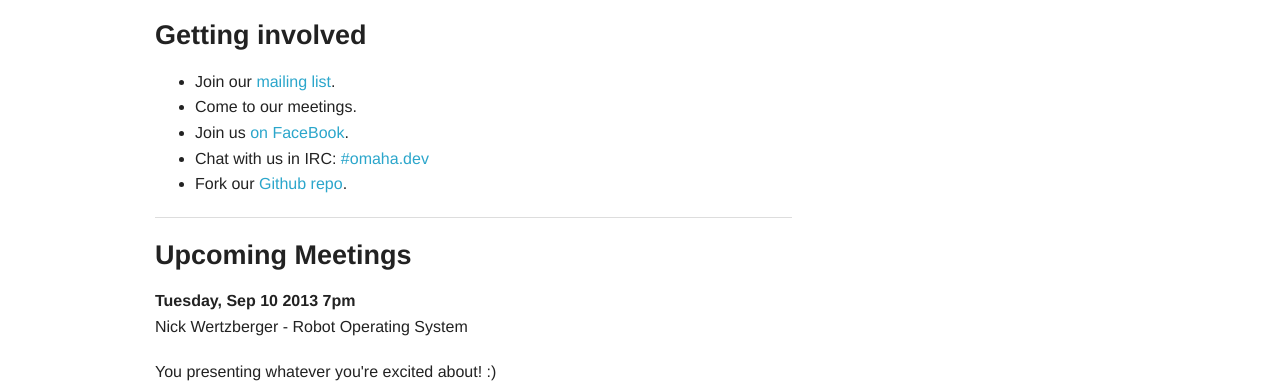
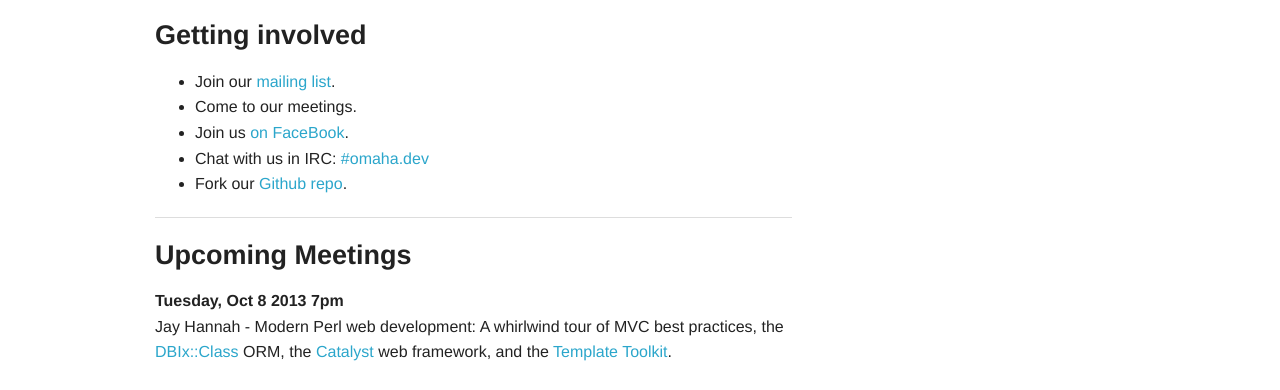
Before and after one commit to omg-code/omg-code, a plain HTML site: page index.html in a window 1280 px wide. Shown: the part 356-746 px from the top of the page. Drawn offline with Linux system fonts and the light colour scheme; files whose address does not match are found by name.

Commit message:
Jay's speaking tomorrow night.

```diff
--- a/index.html
+++ b/index.html
@@ -51,8 +51,11 @@
       <hr/>
       <h3>Upcoming Meetings</h3>
       <p>
-      <strong>Tuesday, Sep 10 2013 7pm</strong><br/>
-      Nick Wertzberger - Robot Operating System
+      <strong>Tuesday, Oct 8 2013 7pm</strong><br/>
+      Jay Hannah - Modern Perl web development: A whirlwind tour of MVC best practices,
+      the <a href="https://metacpan.org/module/DBIx::Class">DBIx::Class</a> ORM,
+      the <a href="http://www.catalystframework.org/">Catalyst</a> web framework,
+      and the <a href="http://www.template-toolkit.org/">Template Toolkit</a>.
       </p>
 
       <p>
```
